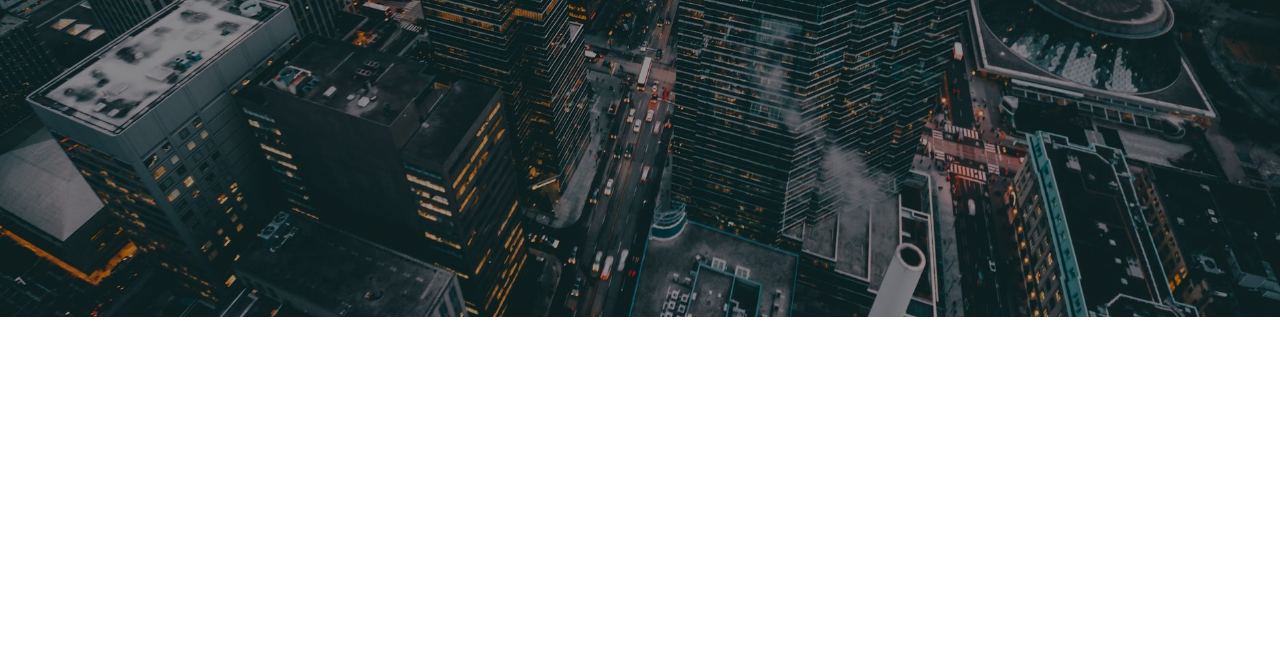
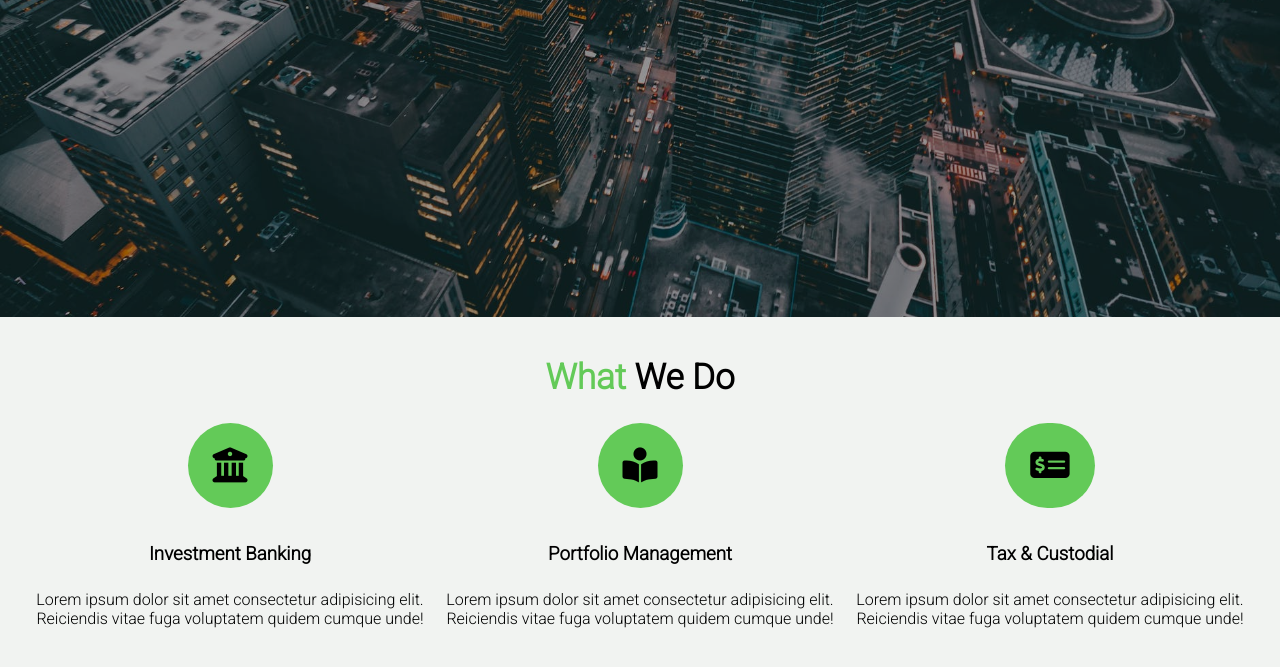
Before and after one commit to kennethlorenz/FullFledged, a plain HTML site: page index.html in a window 1280 px wide. Shown: the part 531-1198 px from the top of the page. Before the commit the page ends 848 px from the top, so only its background shows below. Drawn offline with Linux system fonts and the light colour scheme.

Commit message:
added what section

```diff
--- a/css/style.css
+++ b/css/style.css
@@ -12,8 +12,23 @@ a {
   text-decoration: none;
 }
 
-#text-primary {
+.text-primary {
   color: #63ca58;
+}
+
+.container {
+  margin: auto;
+  width: 100%;
+  padding: 25px 25px;
+  overflow-x: auto;
+}
+
+.l-heading {
+  margin: 25px;
+}
+
+.bg-lightgrey {
+  background-color: #f1f3f1;
 }
 
 /* Navbar */
@@ -23,7 +38,7 @@ a {
   background: #333;
   display: flex;
   justify-content: space-between;
-  padding: 10px 35px;
+  padding: 10px;
   position: sticky;
   top: 0;
 }
@@ -41,8 +56,8 @@ a {
 
 #navbar li a {
   color: white;
-  padding: 0.75rem;
   margin: 0 0.8rem;
+  padding: 10px;
 }
 
 #navbar li a:hover {
@@ -74,7 +89,7 @@ a {
   font-size: 4rem;
 }
 
-#showcase .btn {
+.btn {
   color: white;
   background-color: #63ca58;
   border-radius: 10px;
@@ -84,7 +99,34 @@ a {
   font-size: 15px;
 }
 
-#showcase .btn:hover {
+.btn:hover {
   background-color: white;
   color: #63ca58;
 }
+
+/* What section */
+#what {
+  height: 360px;
+}
+
+#what h2 {
+  text-align: center;
+  font-size: 35px;
+  margin: 15px 0px;
+}
+
+.items {
+  display: flex;
+}
+
+.what-features {
+  text-align: center;
+}
+
+.what-features i {
+  font-size: 35px;
+  margin: 10px;
+  background-color: #63ca58;
+  padding: 25px;
+  border-radius: 9rem;
+}
--- a/index.html
+++ b/index.html
@@ -26,7 +26,7 @@
     <nav id="navbar">
       <h1 class="logo">
         <a href="index.html">
-          <span id="text-primary"
+          <span class="text-primary"
             ><i id="logo" class="fas fa-hand-holding-usd"></i> Full</span
           >Pledged
         </a>
@@ -48,6 +48,40 @@
         <a href="#what" class="btn">Read More</a>
       </div>
     </header>
+
+    <section id="what" class="bg-lightgrey">
+      <div class="container">
+        <h2><span class="text-primary">What</span> We Do</h2>
+        <div class="items">
+          <div class="what-features">
+            <i class="fas fa-university"></i>
+            <h3 class="l-heading">Investment Banking</h3>
+            <p>
+              Lorem ipsum dolor sit amet consectetur adipisicing elit.
+              Reiciendis vitae fuga voluptatem quidem cumque unde!
+            </p>
+          </div>
+
+          <div class="what-features">
+            <i class="fas fa-book-reader"></i>
+            <h3 class="l-heading">Portfolio Management</h3>
+            <p>
+              Lorem ipsum dolor sit amet consectetur adipisicing elit.
+              Reiciendis vitae fuga voluptatem quidem cumque unde!
+            </p>
+          </div>
+
+          <div class="what-features">
+            <i class="fas fa-money-check-alt"></i>
+            <h3 class="l-heading">Tax & Custodial</h3>
+            <p>
+              Lorem ipsum dolor sit amet consectetur adipisicing elit.
+              Reiciendis vitae fuga voluptatem quidem cumque unde!
+            </p>
+          </div>
+        </div>
+      </div>
+    </section>
     <script
       src="https://kit.fontawesome.com/77b6cd1b30.js"
       crossorigin="anonymous"
```
